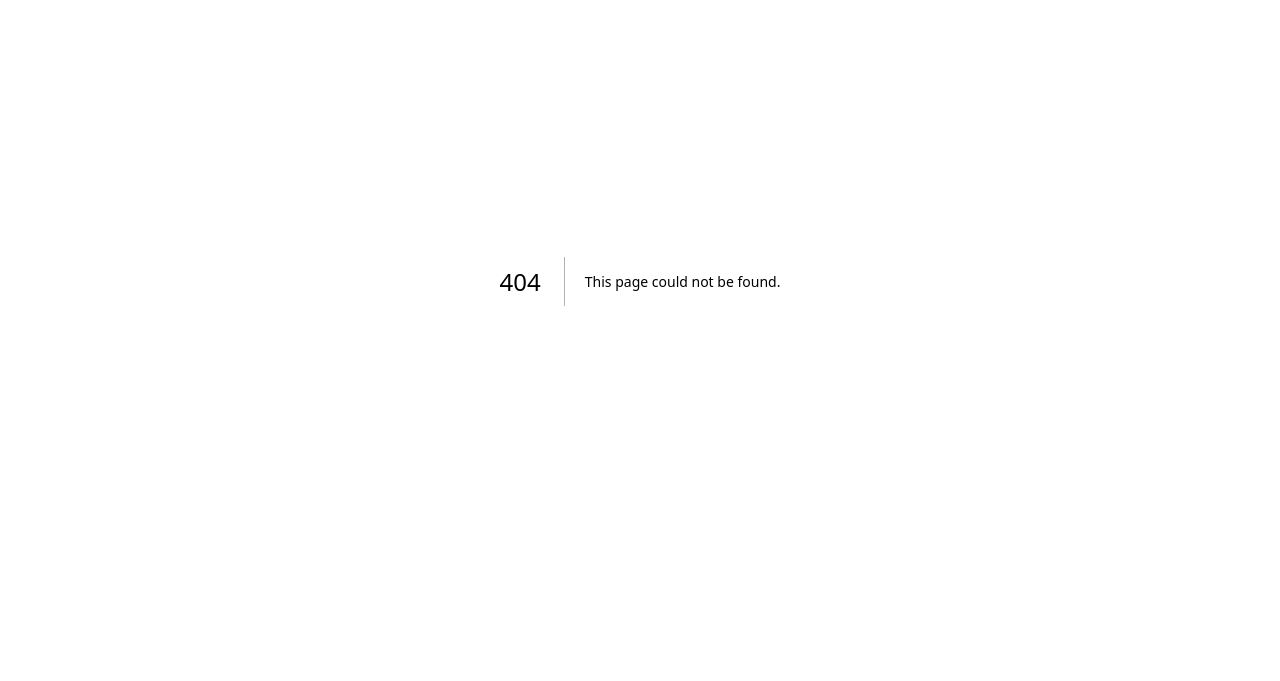
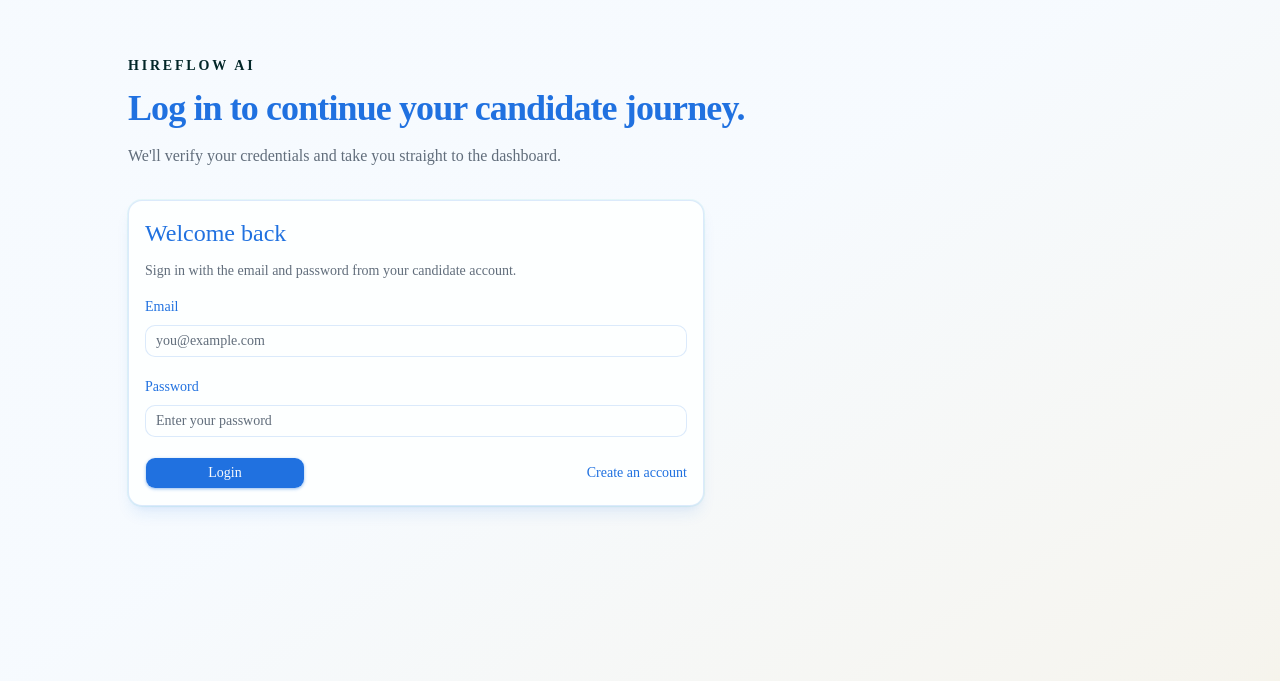
Before and after one commit to ankit-agarwal-devx/ai-placement-tracker, a Next.js app: page /login in a window 1280 px wide. Before the commit this address had no page. Shown: the part 119-800 px from the top of the page. Built offline with nearby package versions, Linux system fonts and the light colour scheme; no server answers.

Commit message:
Created login form.

```diff
--- /dev/null
+++ b/app/Components/LoginForm.tsx
@@ -0,0 +1,80 @@
+"use client"
+
+import Link from "next/link"
+import { useActionState } from "react"
+
+import { loginUser } from "@/app/login/actions"
+import { initialLoginState } from "@/app/login/login-form-state"
+import { Button } from "@/components/ui/button"
+import { Card, CardContent, CardDescription, CardHeader, CardTitle } from "@/components/ui/card"
+import { Input } from "@/components/ui/input"
+
+export default function LoginForm() {
+  const [state, formAction, pending] = useActionState(loginUser, initialLoginState)
+
+  return (
+    <Card className="w-full max-w-xl border-primary/15 shadow-lg shadow-primary/10">
+      <CardHeader className="space-y-2">
+        <CardTitle className="text-2xl">Welcome back</CardTitle>
+        <CardDescription>
+          Sign in with the email and password from your candidate account.
+        </CardDescription>
+      </CardHeader>
+      <CardContent>
+        <form action={formAction} className="space-y-5">
+          <div className="grid gap-2">
+            <label htmlFor="email" className="text-sm font-medium text-primary">
+              Email
+            </label>
+            <Input
+              id="email"
+              name="email"
+              type="email"
+              placeholder="you@example.com"
+              required
+            />
+            <FieldError errors={state.fieldErrors?.email} />
+          </div>
+
+          <div className="grid gap-2">
+            <label htmlFor="password" className="text-sm font-medium text-primary">
+              Password
+            </label>
+            <Input
+              id="password"
+              name="password"
+              type="password"
+              placeholder="Enter your password"
+              required
+            />
+            <FieldError errors={state.fieldErrors?.password} />
+          </div>
+
+          <p aria-live="polite" className="text-sm text-destructive">
+            {state.message}
+          </p>
+
+          <div className="flex flex-col gap-3 sm:flex-row sm:items-center sm:justify-between">
+            <Button type="submit" className="sm:min-w-40" disabled={pending}>
+              {pending ? "Signing in..." : "Login"}
+            </Button>
+            <Link
+              href="/register"
+              className="text-sm font-medium text-primary underline-offset-4 hover:underline"
+            >
+              Create an account
+            </Link>
+          </div>
+        </form>
+      </CardContent>
+    </Card>
+  )
+}
+
+function FieldError({ errors }: { errors?: string[] }) {
+  if (!errors?.length) {
+    return null
+  }
+
+  return <p className="text-sm text-destructive">{errors[0]}</p>
+}
--- a/app/Components/RegisterForm.tsx
+++ b/app/Components/RegisterForm.tsx
@@ -106,7 +106,20 @@ export default function RegisterForm() {
             <Button type="submit" className="sm:min-w-40" disabled={pending}>
               {pending ? "Creating account..." : "Register now"}
             </Button>
-
+            <div className="flex gap-4 text-sm font-medium">
+              <Link
+                href="/login"
+                className="text-primary underline-offset-4 hover:underline"
+              >
+                Already have an account?
+              </Link>
+              <Link
+                href="/dashboard"
+                className="text-secondary-foreground underline-offset-4 hover:underline"
+              >
+                View dashboard
+              </Link>
+            </div>
           </div>
         </form>
       </CardContent>
--- /dev/null
+++ b/app/login/actions.ts
@@ -0,0 +1,61 @@
+"use server"
+
+import bcrypt from "bcrypt"
+import { redirect } from "next/navigation"
+import { z } from "zod"
+
+import type { LoginFormState } from "@/app/login/login-form-state"
+import { prisma } from "@/lib/prisma"
+
+const loginSchema = z.object({
+  email: z.email("Enter a valid email address.").transform((value) => value.toLowerCase()),
+  password: z.string().min(1, "Password is required."),
+})
+
+export async function loginUser(
+  _prevState: LoginFormState,
+  formData: FormData
+): Promise<LoginFormState> {
+  const parsed = loginSchema.safeParse({
+    email: formData.get("email"),
+    password: formData.get("password"),
+  })
+
+  if (!parsed.success) {
+    return {
+      message: "Please fix the highlighted fields.",
+      fieldErrors: parsed.error.flatten().fieldErrors,
+    }
+  }
+
+  const { email, password } = parsed.data
+
+  const user = await prisma.user.findUnique({
+    where: { email },
+    select: {
+      password: true,
+    },
+  })
+
+  if (!user) {
+    return {
+      message: "No account found with this email.",
+      fieldErrors: {
+        email: ["No account found with this email."],
+      },
+    }
+  }
+
+  const passwordMatches = await bcrypt.compare(password, user.password)
+
+  if (!passwordMatches) {
+    return {
+      message: "Incorrect password.",
+      fieldErrors: {
+        password: ["Incorrect password."],
+      },
+    }
+  }
+
+  redirect("/dashboard")
+}
--- /dev/null
+++ b/app/login/login-form-state.ts
@@ -0,0 +1,8 @@
+export type LoginFormState = {
+  message: string
+  fieldErrors?: Partial<Record<"email" | "password", string[]>>
+}
+
+export const initialLoginState: LoginFormState = {
+  message: "",
+}
--- /dev/null
+++ b/app/login/page.tsx
@@ -0,0 +1,23 @@
+import LoginForm from "@/app/components/LoginForm"
+
+export default function LoginPage() {
+  return (
+    <main className="flex min-h-screen items-center justify-center bg-linear-to-br from-background via-background to-tertiary/10 px-4 py-12">
+      <div className="w-full max-w-5xl">
+        <div className="mb-8 max-w-2xl">
+          <p className="mb-3 text-sm font-semibold uppercase tracking-[0.2em] text-secondary-foreground">
+            HireFlow AI
+          </p>
+          <h1 className="mb-4 text-4xl font-semibold tracking-tight text-primary">
+            Log in to continue your candidate journey.
+          </h1>
+          <p className="text-base text-muted-foreground">
+            We&apos;ll verify your credentials and take you straight to the dashboard.
+          </p>
+        </div>
+
+        <LoginForm />
+      </div>
+    </main>
+  )
+}
```
